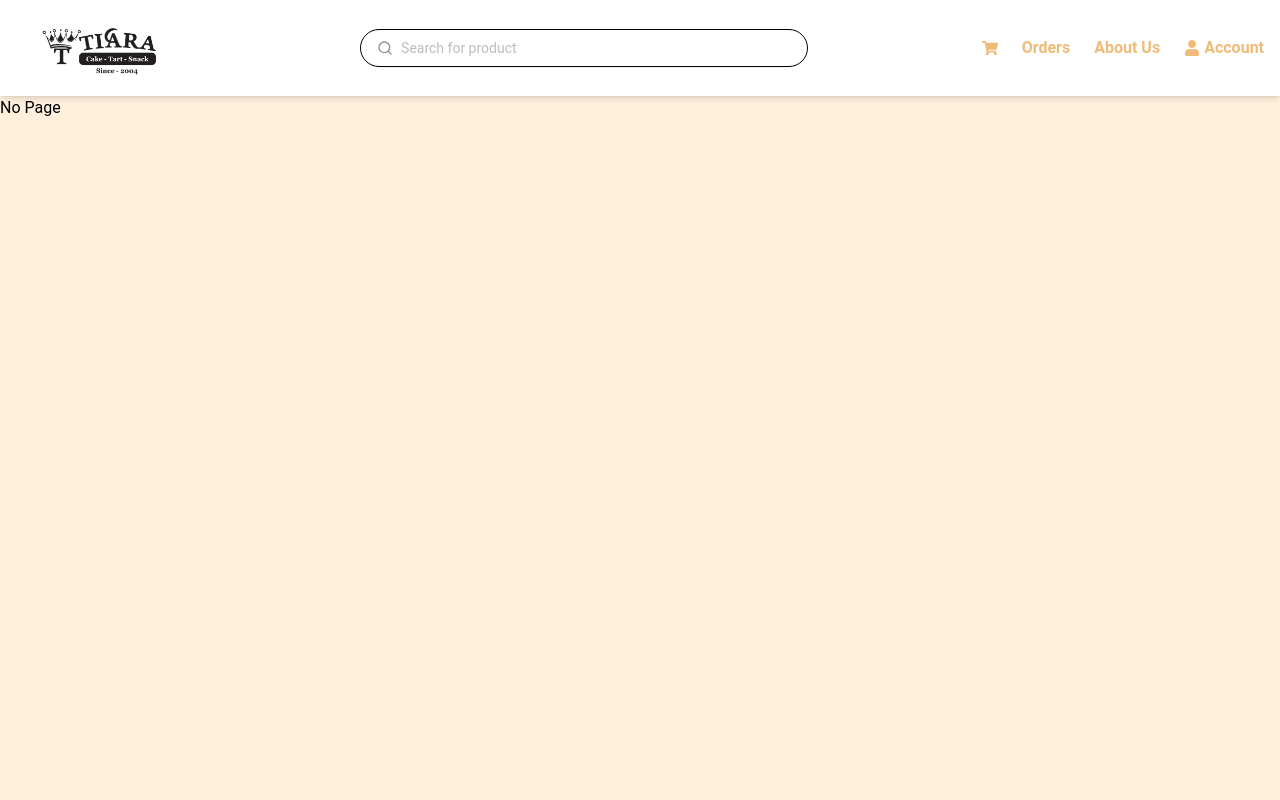
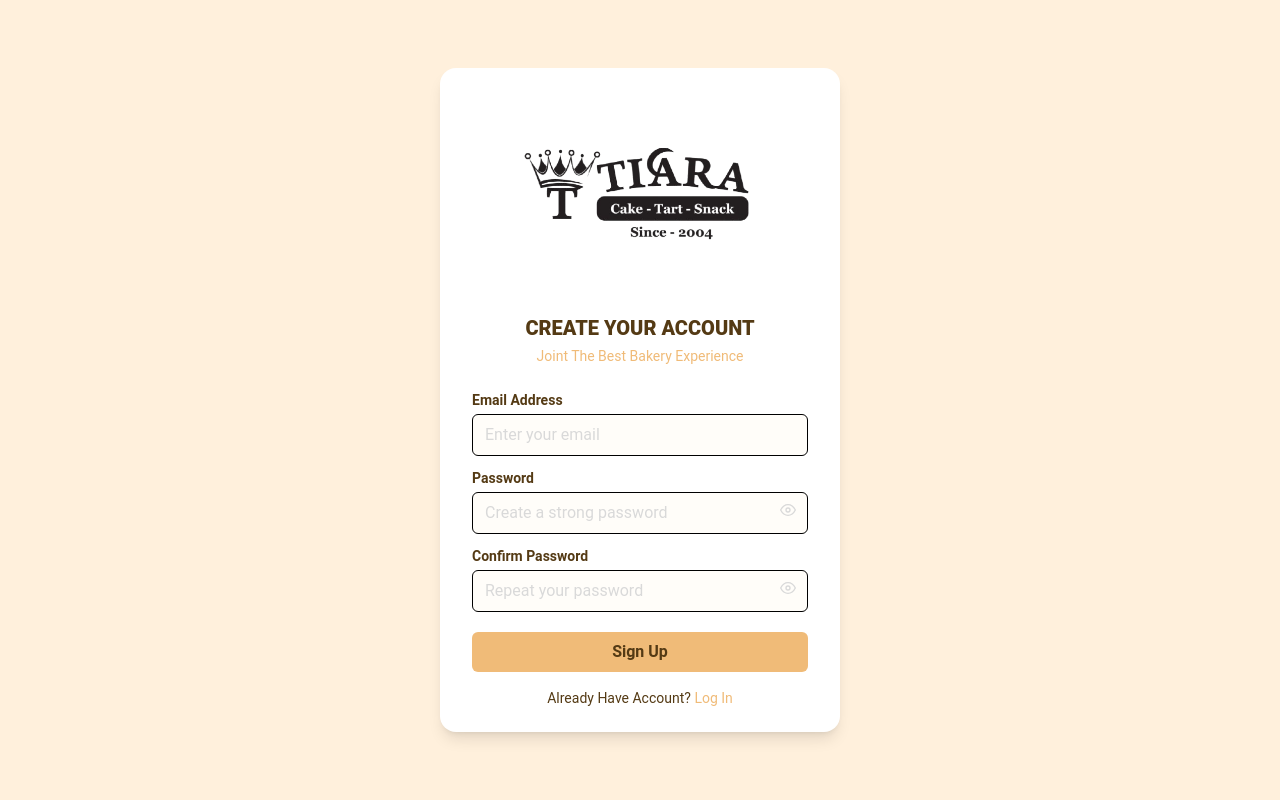
Before and after one commit to AristoBudiman/tiara_website, a React (Vite) app: page /signup in a window 1280 px wide. Shown: the top 800 px of the page. Built offline with nearby package versions, Linux system fonts and the light colour scheme; the HTML template or start-up script is replaced by a standard one.

Commit message:
add registrationpage

```diff
--- a/package.json
+++ b/package.json
@@ -11,6 +11,7 @@
   },
   "dependencies": {
     "@material-tailwind/react": "^2.1.10",
+    "lucide-react": "^0.511.0",
     "react": "^19.1.0",
     "react-dom": "^19.1.0",
     "react-icons": "^5.5.0",
--- a/src/App.jsx
+++ b/src/App.jsx
@@ -9,6 +9,8 @@ import ProductInfo from "./pages/productInfo/ProductInfo";
 import ScrollTop from "./components/scrollTop/ScrollTop";
 import CartPage from "./pages/cart/CartPage";
 import AllProduct from "./pages/allProduct/AllProduct";
+import Signup from "./pages/registration/Signup";
+import Login from "./pages/registration/Login";
 
 const App = () => {
   return (
@@ -21,6 +23,8 @@ const App = () => {
           <Route path="/ProductInfo" element={<ProductInfo/>} />
           <Route path="/cart" element={<CartPage />} />
           {/* <Route path="/allproduct" element={<AllProduct />} /> */}
+          <Route path="/signup" element={<Signup />} />
+          <Route path="/login" element={<Login />} />
         </Routes>
       </Router>
     </div>
--- /dev/null
+++ b/src/pages/registration/Login.jsx
@@ -0,0 +1,84 @@
+/* eslint-disable react/no-unescaped-entities */
+import { useState } from "react";
+import { Link } from "react-router-dom";
+import { FiEye, FiEyeOff } from "react-icons/fi";
+import logo from "../../assets/logo.png";
+
+const Login = () => {
+  const [showPassword, setShowPassword] = useState(false);
+
+  return (
+    <div className="flex justify-center items-center min-h-screen bg-[#FFF0DC]">
+      <div className="bg-[#FFFFFF] w-[400px] rounded-2xl shadow-lg p-8">
+        {/* Logo */}
+        <div className="flex flex-col items-center mb-6">
+          <img src={logo} alt="Logo" className="w-30 mb-2" />
+        </div>
+
+        {/* Heading */}
+        <h2 className="text-center text-xl font-extrabold text-[#543A14] mb-1">
+          WELCOME BACK
+        </h2>
+        <p className="text-center text-sm text-[#F0BB78] mb-6">
+          Log In Your Account
+        </p>
+
+        {/* Email */}
+        <div className="mb-4">
+          <label className="block text-sm font-medium mb-1 text-[#543A14]">
+            Email Address
+          </label>
+          <input
+            type="email"
+            placeholder="yours@gmail.com"
+            className="w-full bg-[#FFFDF9] border border-[#000000] rounded-md px-3 py-2 placeholder-[#D9D9D9] outline-none"
+          />
+        </div>
+
+        {/* Password */}
+        <div className="mb-1 relative">
+          <label className="block text-sm font-medium mb-1 text-[#543A14]">
+            Password
+          </label>
+          <input
+            type={showPassword ? "text" : "password"}
+            placeholder="Your password"
+            className="w-full bg-[#FFFDF9] border border-[#000000] rounded-md px-3 py-2 pr-10 placeholder-[#D9D9D9] outline-none"
+          />
+          <button
+            type="button"
+            className="absolute top-[35px] right-3 text-[#D9D9D9]"
+            onClick={() => setShowPassword(!showPassword)}
+          >
+            {showPassword ? <FiEyeOff size={18} /> : <FiEye size={18} />}
+          </button>
+        </div>
+
+        {/* Forget Password */}
+        <div className="text-right mb-5">
+          <Link to="/forgot-password" className="text-xs text-[#F0BB78] hover:underline">
+            Forget Password?
+          </Link>
+        </div>
+
+        {/* Login Button */}
+        <button
+          type="button"
+          className="w-full mt-2 bg-[#F0BB78] hover:bg-[#e6a95d] text-[#543A14] font-semibold py-2 rounded-md"
+        >
+          Login
+        </button>
+
+        {/* Bottom Text */}
+        <p className="text-center text-sm mt-4 text-[#543A14]">
+          Don't Have an Account?{" "}
+          <Link to="/signup" className="text-[#F0BB78] hover:underline">
+            Sign Up
+          </Link>
+        </p>
+      </div>
+    </div>
+  );
+};
+
+export default Login;
--- /dev/null
+++ b/src/pages/registration/Signup.jsx
@@ -0,0 +1,100 @@
+import { useState } from "react";
+import { Link } from "react-router-dom";
+import { FiEye, FiEyeOff } from "react-icons/fi";
+import logo from "../../assets/logo.png";
+
+const Signup = () => {
+    const [showPassword, setShowPassword] = useState(false);
+    const [showConfirmPassword, setShowConfirmPassword] = useState(false);
+
+    return (
+        <div className="flex justify-center items-center min-h-screen bg-[#FFF0DC]">
+            <div className="bg-[#FFFFFF] px-8 py-6 rounded-2xl shadow-lg w-[400px]">
+
+                {/* Logo + Title */}
+                <div className="flex flex-col items-center mb-6">
+                    <img src={logo} alt="Logo" className="w-30 mb-2" />
+                </div>
+
+                <h2 className="text-center text-xl font-extrabold text-[#543A14] mb-1">
+                    CREATE YOUR ACCOUNT
+                </h2>
+                <p className="text-center text-sm text-[#F0BB78] mb-6">
+                    Joint The Best Bakery Experience
+                </p>
+
+                {/* Email */}
+                <div className="mb-3">
+                    <label className="block text-sm text-[#543A14] font-semibold mb-1">
+                        Email Address
+                    </label>
+                    <input
+                        type="email"
+                        placeholder="Enter your email"
+                        className="w-full bg-[#FFFDF9] border border-[#000000] rounded-md px-3 py-2 placeholder-[#D9D9D9] outline-none"
+                    />
+                </div>
+
+                {/* Password */}
+                <div className="mb-3">
+                    <label className="block text-sm text-[#543A14] font-semibold mb-1">
+                        Password
+                    </label>
+                    <div className="relative">
+                        <input
+                            type={showPassword ? "text" : "password"}
+                            placeholder="Create a strong password"
+                            className="w-full bg-[#FFFDF9] border border-[#000000] rounded-md px-3 py-2 pr-10 placeholder-[#D9D9D9] outline-none"
+                        />
+                        <span
+                            className="absolute right-3 top-2.5 text-[#D9D9D9] cursor-pointer"
+                            onClick={() => setShowPassword(!showPassword)}
+                        >
+                            {showPassword ? <FiEyeOff /> : <FiEye />}
+                        </span>
+                    </div>
+                </div>
+
+                {/* Confirm Password */}
+                <div className="mb-5">
+                    <label className="block text-sm text-[#543A14] font-semibold mb-1">
+                        Confirm Password
+                    </label>
+                    <div className="relative">
+                        <input
+                            type={showConfirmPassword ? "text" : "password"}
+                            placeholder="Repeat your password"
+                            className="w-full bg-[#FFFDF9] border border-[#000000] rounded-md px-3 py-2 pr-10 placeholder-[#D9D9D9] outline-none"
+                        />
+                        <span
+                            className="absolute right-3 top-2.5 text-[#D9D9D9] cursor-pointer"
+                            onClick={() => setShowConfirmPassword(!showConfirmPassword)}
+                        >
+                            {showConfirmPassword ? <FiEyeOff /> : <FiEye />}
+                        </span>
+                    </div>
+                </div>
+
+                {/* Sign Up Button */}
+                <div className="mb-4">
+                    <button
+                        type="button"
+                        className="w-full bg-[#F0BB78] hover:bg-[#e6a65d] text-[#543A14] font-semibold py-2 rounded-md"
+                    >
+                        Sign Up
+                    </button>
+                </div>
+
+                {/* Footer */}
+                <p className="text-center text-sm text-[#543A14]">
+                    Already Have Account?{" "}
+                    <Link to="/login" className="text-[#F0BB78] hover:underline">
+                        Log In
+                    </Link>
+                </p>
+            </div>
+        </div>
+    );
+};
+
+export default Signup;
```
Also changed, not shown: 1 other file (tests, documents, lock files or other folders).
